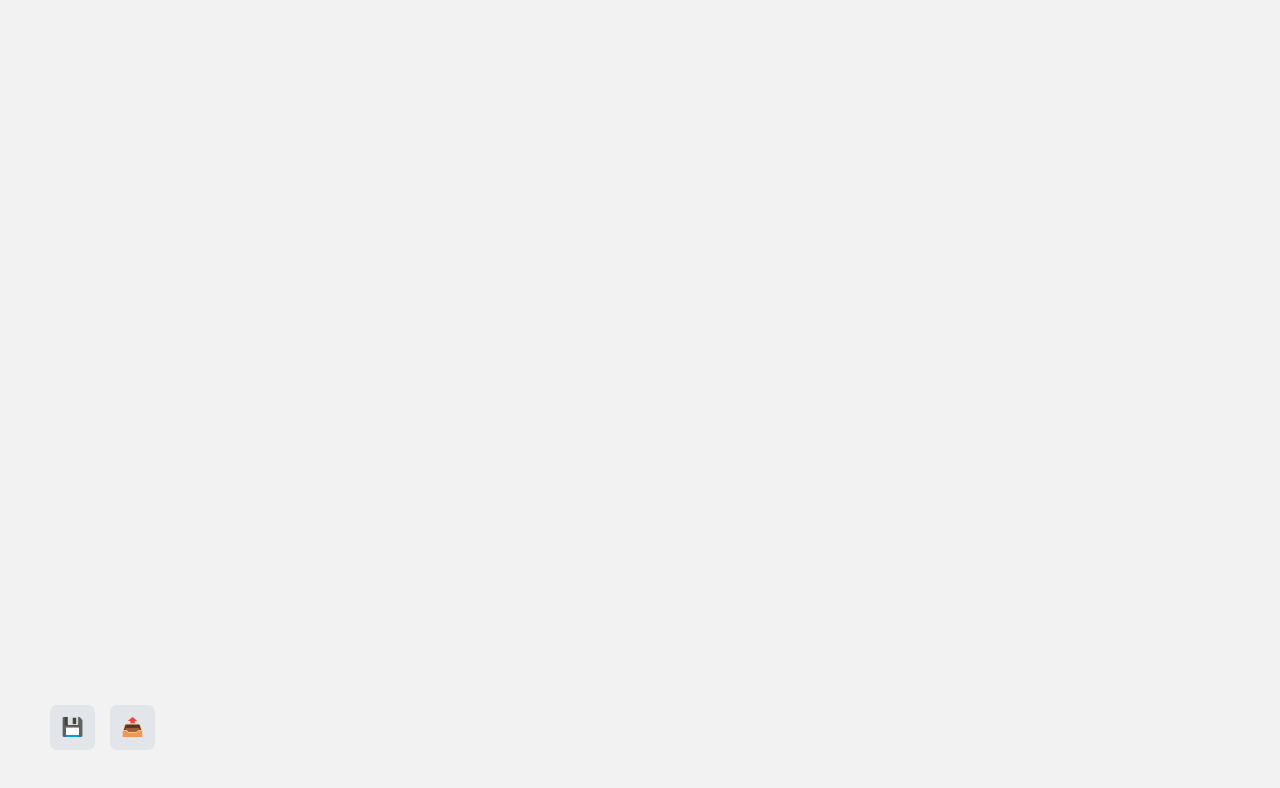
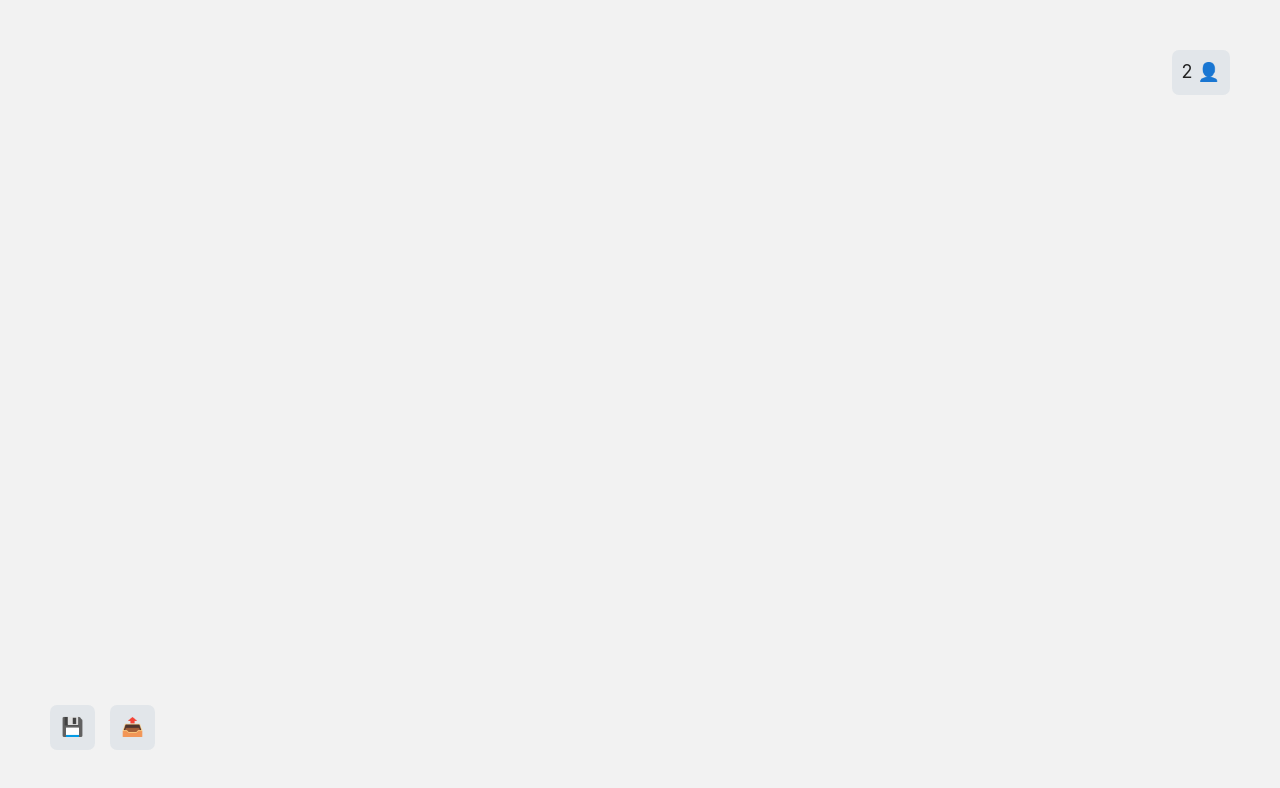
Before and after one commit to costingh/collaborative-whiteboard, a Next.js app in the folder frontend/: page / in a window 1280 px wide. Shown: the top 788 px of the page. Built offline with nearby package versions, Linux system fonts and the light colour scheme.

Commit message:
Added OnlineUsers bar

```diff
--- a/frontend/components/Canvas.js
+++ b/frontend/components/Canvas.js
@@ -1,13 +1,14 @@
 import React, { useState, useEffect, useRef, useContext, useCallback} from 'react'
 import ColorPickerBar from './ColorPickerBar';
 import LeftBar from './LeftBar';
-
+import OnlineUsers from './OnlineUsers';
 
 function Canvas() {
     return (
         <div>
             <ColorPickerBar/>
             <LeftBar/>
+            <OnlineUsers/>
             <canvas
             id="canvas"
         >Your browser does not support HTML5 canvas</canvas>
--- /dev/null
+++ b/frontend/components/OnlineUsers.js
@@ -0,0 +1,16 @@
+import React, {useState, useEffect} from 'react'
+import styles from '../styles/OnlineUsers.module.scss'
+
+function OnlineUsers() {
+    const [backgroundColor, setBackgroundColor] = useState('#E2E6EA');
+    const [color, setColor] = useState('#222');
+
+    return (
+        <div className={styles.onlineUsers} style={{background: `${backgroundColor}`, color: `${color}`}}>
+            <p>2</p>
+            <p>👤</p>
+        </div>
+    )
+}
+
+export default OnlineUsers
--- /dev/null
+++ b/frontend/styles/OnlineUsers.module.scss
@@ -0,0 +1,21 @@
+.onlineUsers {
+    position: absolute;
+    right: 50px;
+    top: 50px;
+    background: #E2E6EA;
+    border-radius: 7px;
+    display: flex;
+    justify-content: space-between;
+    align-items: center;
+    padding-left: 10px;
+    padding-right: 5px;
+    height: 45px;
+
+    p {
+        margin: 0;
+        padding: 0;
+        margin-right: 5px;
+        font-weight: 600px;
+        font-size: 18px;
+    }
+}
```
